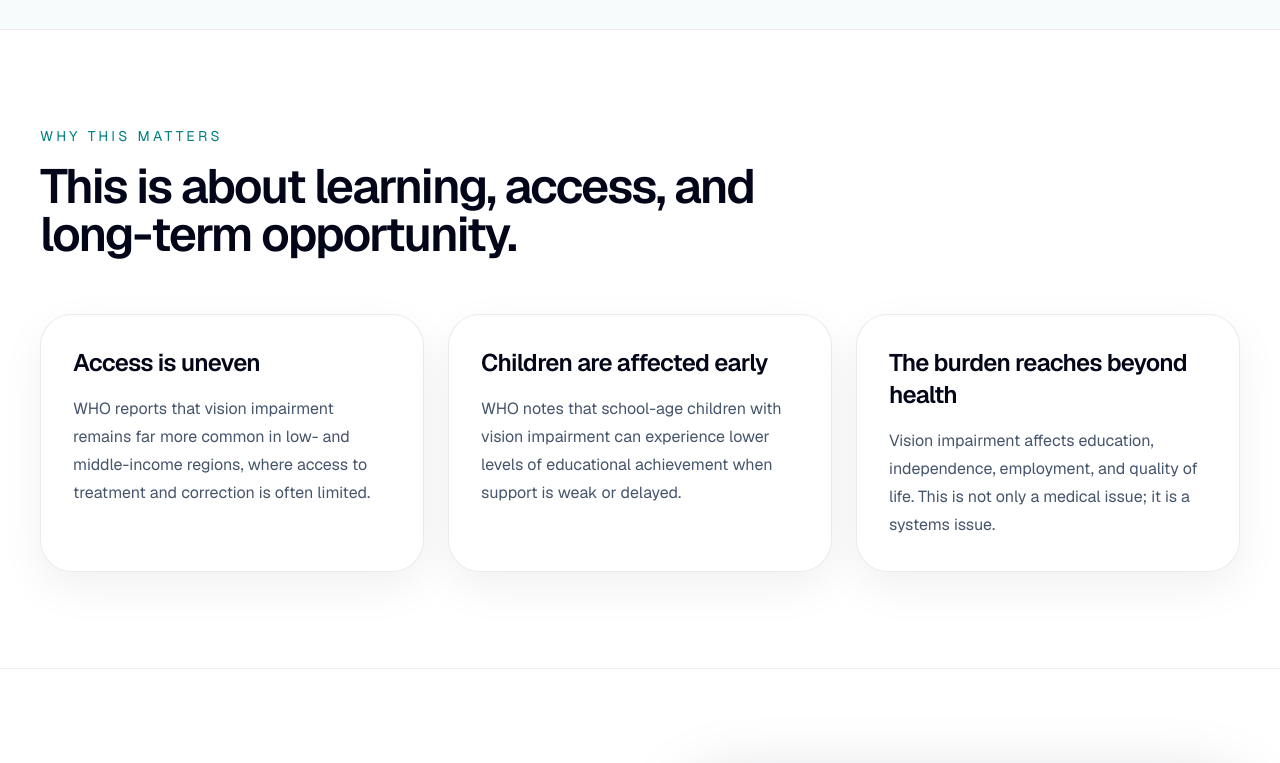
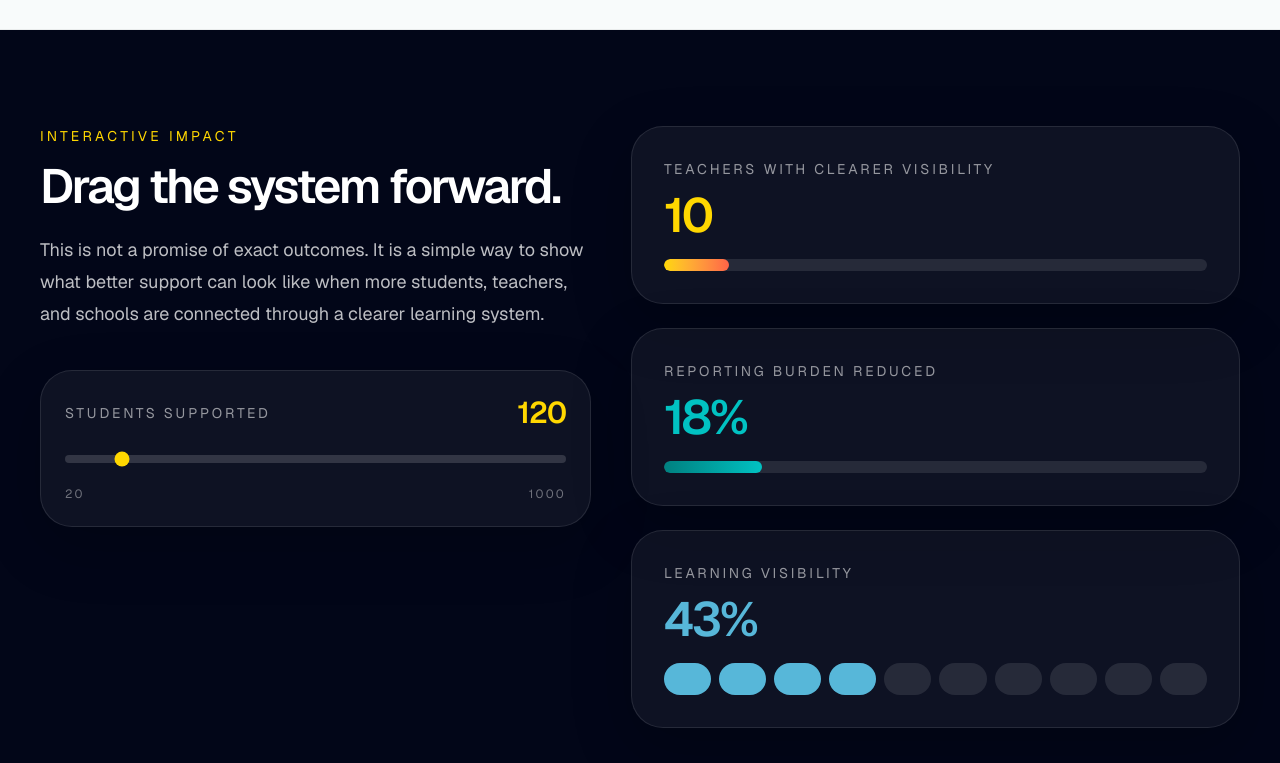
Before and after one commit to JelaleddinG/BrailleBox_website_by_Nemo, a Next.js app: page /mission in a window 1280 px wide. Shown: the part 1640-2403 px from the top of the page. Built offline with nearby package versions, Linux system fonts and the light colour scheme.

Commit message:
Add interactive mission slider and refine product copy

```diff
--- a/src/app/mission/page.tsx
+++ b/src/app/mission/page.tsx
@@ -1,4 +1,5 @@
 import { DataBarChart, DotMatrix, StatGrid } from "@/components/data-viz";
+import { MissionImpactSlider } from "@/components/mission-impact-slider";
 import { PageHero } from "@/components/page-hero";
 import { SiteFooter } from "@/components/site-footer";
 import { SiteHeader } from "@/components/site-header";
@@ -80,6 +81,8 @@ export default function MissionPage() {
         </div>
       </section>
 
+      <MissionImpactSlider />
+
       <section className="border-b border-black/6 bg-white">
         <div className="mx-auto max-w-7xl px-6 py-24 lg:px-10">
           <div className="max-w-3xl">
--- a/src/app/product/page.tsx
+++ b/src/app/product/page.tsx
@@ -11,7 +11,7 @@ const featurePanels = [
   },
   {
     title: "A clearer teacher view",
-    body: "The dashboard should help educators understand progress and respond more confidently, without adding another disconnected workflow.",
+    body: "The dashboard should help educators understand progress and act more confidently, without pushing the work back into disconnected tools or manual notes.",
     color: "bg-[var(--bb-dark-teal)] text-white",
   },
   {
@@ -33,11 +33,11 @@ export default function ProductPage() {
           <div className="max-w-3xl">
             <div className="text-sm uppercase tracking-[0.24em] text-[var(--bb-dark-teal)]">Software layer</div>
             <h2 className="mt-4 text-4xl font-semibold tracking-[-0.05em] text-slate-950 sm:text-5xl">
-              Then the dashboard comes into view.
+              A teacher view that helps the device make more sense.
             </h2>
             <p className="mt-6 text-lg leading-8 text-slate-600">
-              The software helps educators understand progress more clearly and
-              act sooner, without forcing everything back into manual tracking.
+              The software should help educators understand progress more clearly,
+              spot patterns sooner, and respond with more confidence.
             </p>
           </div>
           <div className="mt-14 grid gap-12 lg:grid-cols-[.92fr_1.08fr] lg:items-center">
@@ -79,7 +79,7 @@ export default function ProductPage() {
           </h2>
           <p className="mx-auto mt-6 max-w-3xl text-lg leading-8 text-white/88">
             BrailleBox is strongest when the device, the teacher view, and the
-            learning loop make sense together.
+            learning loop work as one connected experience.
           </p>
         </div>
       </section>
--- /dev/null
+++ b/src/components/mission-impact-slider.tsx
@@ -0,0 +1,85 @@
+"use client";
+
+import { useMemo, useState } from "react";
+
+export function MissionImpactSlider() {
+  const [students, setStudents] = useState(120);
+
+  const derived = useMemo(() => {
+    const teachers = Math.max(1, Math.round(students / 12));
+    const reports = Math.round((students / 120) * 18);
+    const visibility = Math.min(100, Math.round(28 + students / 8));
+    return { teachers, reports, visibility };
+  }, [students]);
+
+  return (
+    <section className="border-b border-black/6 bg-slate-950 text-white">
+      <div className="mx-auto max-w-7xl px-6 py-24 lg:px-10">
+        <div className="grid gap-10 lg:grid-cols-[.95fr_1.05fr] lg:items-start">
+          <div>
+            <div className="text-sm uppercase tracking-[0.24em] text-[var(--bb-yellow)]">Interactive impact</div>
+            <h2 className="mt-4 text-4xl font-semibold tracking-[-0.05em] sm:text-5xl">
+              Drag the system forward.
+            </h2>
+            <p className="mt-6 text-lg leading-8 text-white/74">
+              This is not a promise of exact outcomes. It is a simple way to show
+              what better support can look like when more students, teachers, and
+              schools are connected through a clearer learning system.
+            </p>
+
+            <div className="mt-10 rounded-[2rem] border border-white/10 bg-white/[0.05] p-6 shadow-[0_20px_60px_rgba(0,0,0,0.2)]">
+              <div className="flex items-center justify-between gap-4">
+                <span className="text-sm uppercase tracking-[0.2em] text-white/56">Students supported</span>
+                <span className="text-3xl font-semibold tracking-[-0.04em] text-[var(--bb-yellow)]">{students}</span>
+              </div>
+              <input
+                type="range"
+                min={20}
+                max={1000}
+                step={20}
+                value={students}
+                onChange={(e) => setStudents(Number(e.target.value))}
+                className="mt-6 h-2 w-full cursor-pointer appearance-none rounded-full bg-white/15 accent-[var(--bb-yellow)]"
+              />
+              <div className="mt-4 flex justify-between text-xs uppercase tracking-[0.18em] text-white/40">
+                <span>20</span>
+                <span>1000</span>
+              </div>
+            </div>
+          </div>
+
+          <div className="grid gap-6">
+            <div className="rounded-[2rem] border border-white/10 bg-white/[0.05] p-8 shadow-[0_20px_60px_rgba(0,0,0,0.22)]">
+              <div className="text-sm uppercase tracking-[0.2em] text-white/56">Teachers with clearer visibility</div>
+              <div className="mt-3 text-5xl font-semibold tracking-[-0.05em] text-[var(--bb-yellow)]">{derived.teachers}</div>
+              <div className="mt-5 h-3 overflow-hidden rounded-full bg-white/10">
+                <div className="h-full rounded-full bg-gradient-to-r from-[var(--bb-yellow)] to-[var(--bb-orange)]" style={{ width: `${Math.min(100, (derived.teachers / 84) * 100)}%` }} />
+              </div>
+            </div>
+
+            <div className="rounded-[2rem] border border-white/10 bg-white/[0.05] p-8 shadow-[0_20px_60px_rgba(0,0,0,0.22)]">
+              <div className="text-sm uppercase tracking-[0.2em] text-white/56">Reporting burden reduced</div>
+              <div className="mt-3 text-5xl font-semibold tracking-[-0.05em] text-[var(--bb-teal)]">{derived.reports}%</div>
+              <div className="mt-5 h-3 overflow-hidden rounded-full bg-white/10">
+                <div className="h-full rounded-full bg-gradient-to-r from-[var(--bb-dark-teal)] to-[var(--bb-teal)]" style={{ width: `${derived.reports}%` }} />
+              </div>
+            </div>
+
+            <div className="rounded-[2rem] border border-white/10 bg-white/[0.05] p-8 shadow-[0_20px_60px_rgba(0,0,0,0.22)]">
+              <div className="text-sm uppercase tracking-[0.2em] text-white/56">Learning visibility</div>
+              <div className="mt-3 text-5xl font-semibold tracking-[-0.05em] text-[var(--bb-blue)]">{derived.visibility}%</div>
+              <div className="mt-5 grid grid-cols-10 gap-2">
+                {Array.from({ length: 10 }).map((_, i) => (
+                  <div
+                    key={i}
+                    className={`h-8 rounded-full ${i < Math.round(derived.visibility / 10) ? "bg-[var(--bb-blue)]" : "bg-white/10"}`}
+                  />
+                ))}
+              </div>
+            </div>
+          </div>
+        </div>
+      </div>
+    </section>
+  );
+}
```
